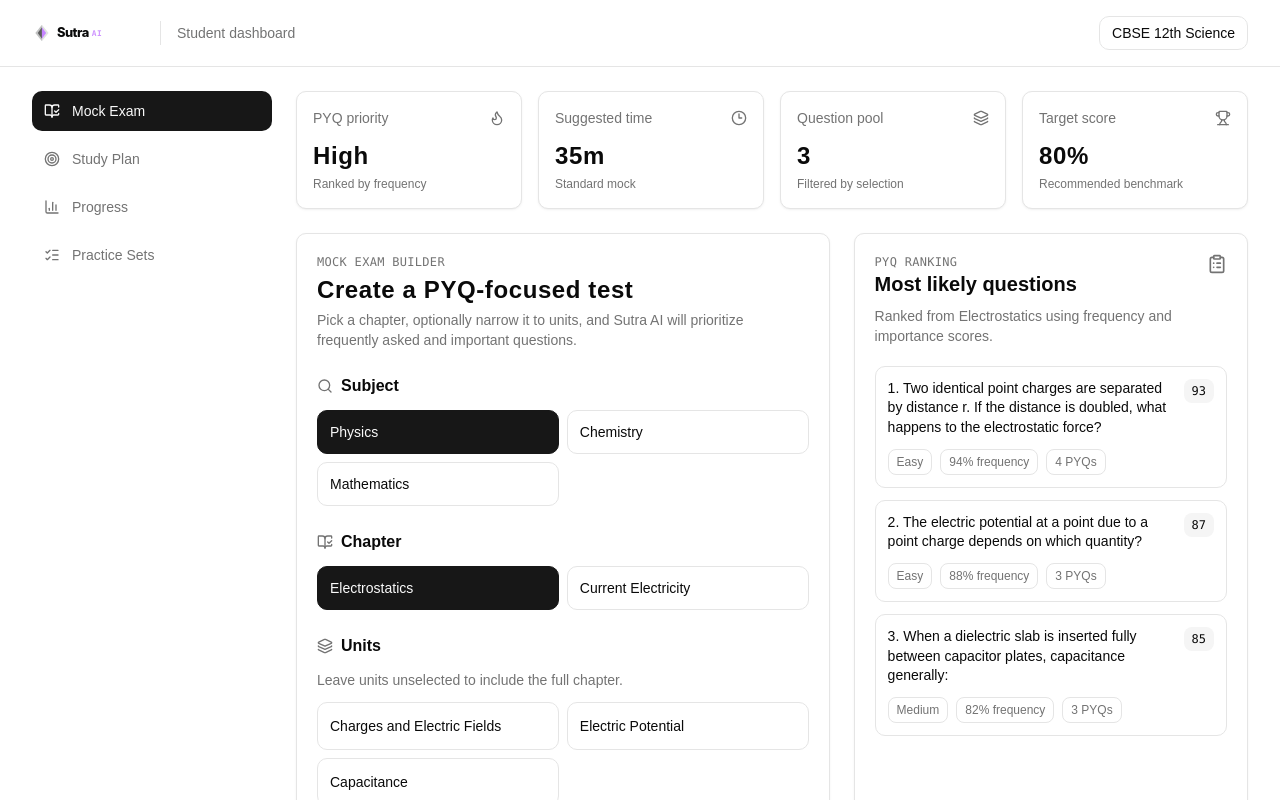
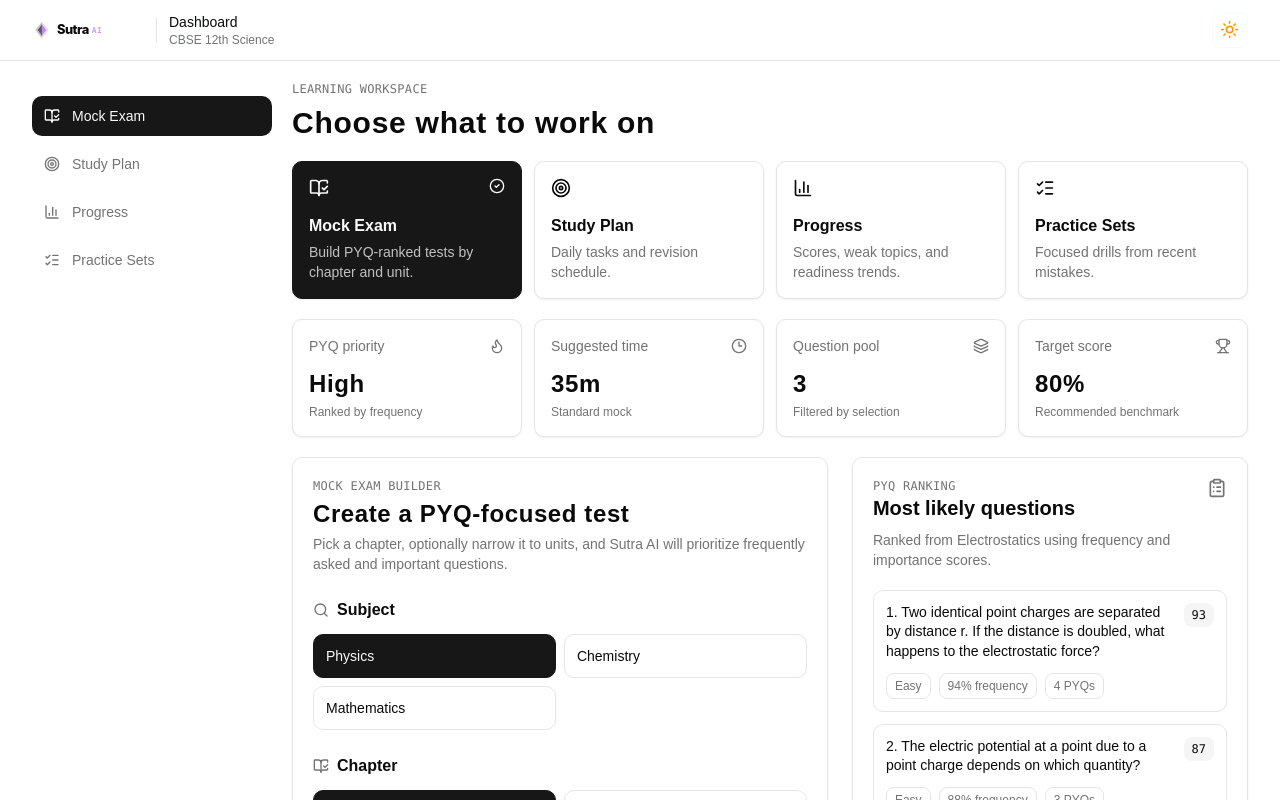
Before and after one commit to randomboy24/sutra-ai, a Next.js app in the folder frontend/: page /dashboard in a window 1280 px wide. Shown: the top 800 px of the page. Built offline with nearby package versions, Linux system fonts and the light colour scheme.

Commit message:
Refine dashboard shell for mobile sections

```diff
--- a/frontend/components/dashboard/mock-exam-dashboard.tsx
+++ b/frontend/components/dashboard/mock-exam-dashboard.tsx
@@ -23,6 +23,7 @@ import {
 import { useEffect, useMemo, useRef, useState } from "react";
 
 import { Logo } from "@/components/logo";
+import { ThemeToggle } from "@/components/theme-toggle";
 import { Button } from "@/components/ui/button";
 
 type Unit = {
@@ -60,6 +61,7 @@ type Question = {
 
 type ExamMode = "setup" | "exam" | "results";
 type ExamLength = "short" | "standard" | "full";
+type DashboardSection = "mock" | "study-plan" | "progress" | "practice";
 
 const subjects: Subject[] = [
   {
@@ -288,7 +290,40 @@ const examLengthConfig: Record<ExamLength, { label: string; questions: number; m
   full: { label: "Full practice", questions: 8, minutes: 60 },
 };
 
+const dashboardSections: {
+  id: DashboardSection;
+  label: string;
+  description: string;
+  icon: typeof BookOpenCheckIcon;
+}[] = [
+  {
+    id: "mock",
+    label: "Mock Exam",
+    description: "Build PYQ-ranked tests by chapter and unit.",
+    icon: BookOpenCheckIcon,
+  },
+  {
+    id: "study-plan",
+    label: "Study Plan",
+    description: "Daily tasks and revision schedule.",
+    icon: TargetIcon,
+  },
+  {
+    id: "progress",
+    label: "Progress",
+    description: "Scores, weak topics, and readiness trends.",
+    icon: BarChart3Icon,
+  },
+  {
+    id: "practice",
+    label: "Practice Sets",
+    description: "Focused drills from recent mistakes.",
+    icon: ListChecksIcon,
+  },
+];
+
 export function MockExamDashboard() {
+  const [activeSection, setActiveSection] = useState<DashboardSection>("mock");
   const [mode, setMode] = useState<ExamMode>("setup");
   const [subjectId, setSubjectId] = useState(subjects[0].id);
   const [chapterId, setChapterId] = useState(subjects[0].chapters[0].id);
@@ -602,34 +637,58 @@ export function MockExamDashboard() {
 
   return (
     <main className="min-h-screen bg-background text-foreground">
-      <header className="border-b bg-background/90 backdrop-blur supports-[backdrop-filter]:bg-background/70">
-        <div className="mx-auto flex max-w-7xl items-center justify-between px-5 py-4 lg:px-8">
-          <div className="flex items-center gap-4">
-            <Logo className="h-5 w-28" />
+      <header className="sticky top-0 z-20 border-b bg-background/90 backdrop-blur supports-[backdrop-filter]:bg-background/70">
+        <div className="mx-auto flex max-w-7xl items-center justify-between gap-3 px-4 py-3 sm:px-5 lg:px-8">
+          <div className="flex min-w-0 items-center gap-3">
+            <Logo className="h-5 w-28 shrink-0" />
             <div className="hidden h-6 w-px bg-border sm:block" />
-            <p className="hidden text-muted-foreground text-sm sm:block">Student dashboard</p>
+            <div className="hidden min-w-0 sm:block">
+              <p className="truncate text-sm font-medium">Dashboard</p>
+              <p className="truncate text-muted-foreground text-xs">CBSE 12th Science</p>
             </div>
-          <div className="flex items-center gap-3">
-            <div className="hidden rounded-lg border bg-card px-3 py-1.5 text-sm lg:block">
-              CBSE 12th Science
           </div>
+          <div className="flex shrink-0 items-center gap-2">
+            <ThemeToggle />
             <UserButton />
           </div>
         </div>
       </header>
 
-      <div className="mx-auto grid max-w-7xl gap-6 px-5 py-6 lg:grid-cols-[240px_1fr] lg:px-8">
+      <div className="mx-auto grid max-w-7xl gap-5 px-4 py-5 sm:px-5 lg:grid-cols-[240px_1fr] lg:px-8">
         <aside className="hidden lg:block">
-          <nav className="sticky top-6 space-y-2">
-            <NavItem icon={BookOpenCheckIcon} label="Mock Exam" active />
-            <NavItem icon={TargetIcon} label="Study Plan" />
-            <NavItem icon={BarChart3Icon} label="Progress" />
-            <NavItem icon={ListChecksIcon} label="Practice Sets" />
+          <nav className="sticky top-24 space-y-2">
+            {dashboardSections.map((section) => (
+              <NavItem
+                key={section.id}
+                icon={section.icon}
+                label={section.label}
+                active={activeSection === section.id}
+                onClick={() => setActiveSection(section.id)}
+              />
+            ))}
           </nav>
         </aside>
 
-        <section className="space-y-6">
-          <div className="grid gap-4 md:grid-cols-4">
+        <section className="space-y-5">
+          <div className="space-y-2">
+            <p className="font-mono text-muted-foreground text-xs uppercase tracking-wide">Learning workspace</p>
+            <h1 className="font-bold text-2xl tracking-wide sm:text-3xl">Choose what to work on</h1>
+          </div>
+
+          <div className="grid gap-3 sm:grid-cols-2 xl:grid-cols-4">
+            {dashboardSections.map((section) => (
+              <DashboardSectionCard
+                key={section.id}
+                section={section}
+                active={activeSection === section.id}
+                onClick={() => setActiveSection(section.id)}
+              />
+            ))}
+          </div>
+
+          {activeSection === "mock" ? (
+            <>
+              <div className="grid gap-3 md:grid-cols-4">
                 <Metric icon={FlameIcon} label="PYQ priority" value="High" detail="Ranked by frequency" />
                 <Metric icon={Clock3Icon} label="Suggested time" value={`${examLengthConfig[examLength].minutes}m`} detail={examLengthConfig[examLength].label} />
                 <Metric icon={Layers3Icon} label="Question pool" value={String(rankedQuestions.length)} detail="Filtered by selection" />
@@ -878,6 +937,10 @@ export function MockExamDashboard() {
               </div>
             </section>
           ) : null}
+            </>
+          ) : (
+            <SectionPlaceholder section={dashboardSections.find((section) => section.id === activeSection) ?? dashboardSections[0]} />
+          )}
         </section>
       </div>
     </main>
@@ -976,6 +1039,60 @@ function QuestionPreview({ questions, selectedChapter }: { questions: Question[]
   );
 }
 
+function DashboardSectionCard({
+  section,
+  active,
+  onClick,
+}: {
+  section: (typeof dashboardSections)[number];
+  active: boolean;
+  onClick: () => void;
+}) {
+  const Icon = section.icon;
+
+  return (
+    <button
+      className={`min-h-28 rounded-lg border p-4 text-left shadow-sm shadow-black/5 transition-colors ${
+        active
+          ? "border-primary bg-primary text-primary-foreground"
+          : "bg-card text-card-foreground hover:bg-accent hover:text-accent-foreground"
+      }`}
+      onClick={onClick}
+      type="button"
+    >
+      <div className="flex items-start justify-between gap-3">
+        <Icon className="h-5 w-5 shrink-0" />
+        {active ? <CheckCircle2Icon className="h-4 w-4 shrink-0" /> : null}
+      </div>
+      <p className="mt-4 font-semibold">{section.label}</p>
+      <p className={`mt-1 text-sm ${active ? "text-primary-foreground/75" : "text-muted-foreground"}`}>
+        {section.description}
+      </p>
+    </button>
+  );
+}
+
+function SectionPlaceholder({ section }: { section: (typeof dashboardSections)[number] }) {
+  const Icon = section.icon;
+
+  return (
+    <section className="rounded-lg border bg-card p-6 shadow-sm shadow-black/5">
+      <div className="flex items-start gap-4">
+        <div className="rounded-lg border bg-background p-3">
+          <Icon className="h-5 w-5 text-muted-foreground" />
+        </div>
+        <div>
+          <p className="font-mono text-muted-foreground text-xs uppercase tracking-wide">Coming next</p>
+          <h2 className="mt-1 font-semibold text-xl">{section.label}</h2>
+          <p className="mt-2 max-w-2xl text-muted-foreground text-sm">
+            This section is reserved in the dashboard shell. Mock Exam is the active feature being built first, and this area will become the dedicated {section.label.toLowerCase()} workspace later.
+          </p>
+        </div>
+      </div>
+    </section>
+  );
+}
+
 function Metric({
   icon: Icon,
   label,
@@ -999,12 +1116,23 @@ function Metric({
   );
 }
 
-function NavItem({ icon: Icon, label, active = false }: { icon: typeof BookOpenCheckIcon; label: string; active?: boolean }) {
+function NavItem({
+  icon: Icon,
+  label,
+  active = false,
+  onClick,
+}: {
+  icon: typeof BookOpenCheckIcon;
+  label: string;
+  active?: boolean;
+  onClick?: () => void;
+}) {
   return (
     <button
       className={`flex h-10 w-full items-center gap-3 rounded-lg px-3 text-left text-sm transition-colors ${
         active ? "bg-primary text-primary-foreground" : "text-muted-foreground hover:bg-accent hover:text-accent-foreground"
       }`}
+      onClick={onClick}
       type="button"
     >
       <Icon className="h-4 w-4" />
```
Lines whose indentation alone changed are shown as unchanged.
